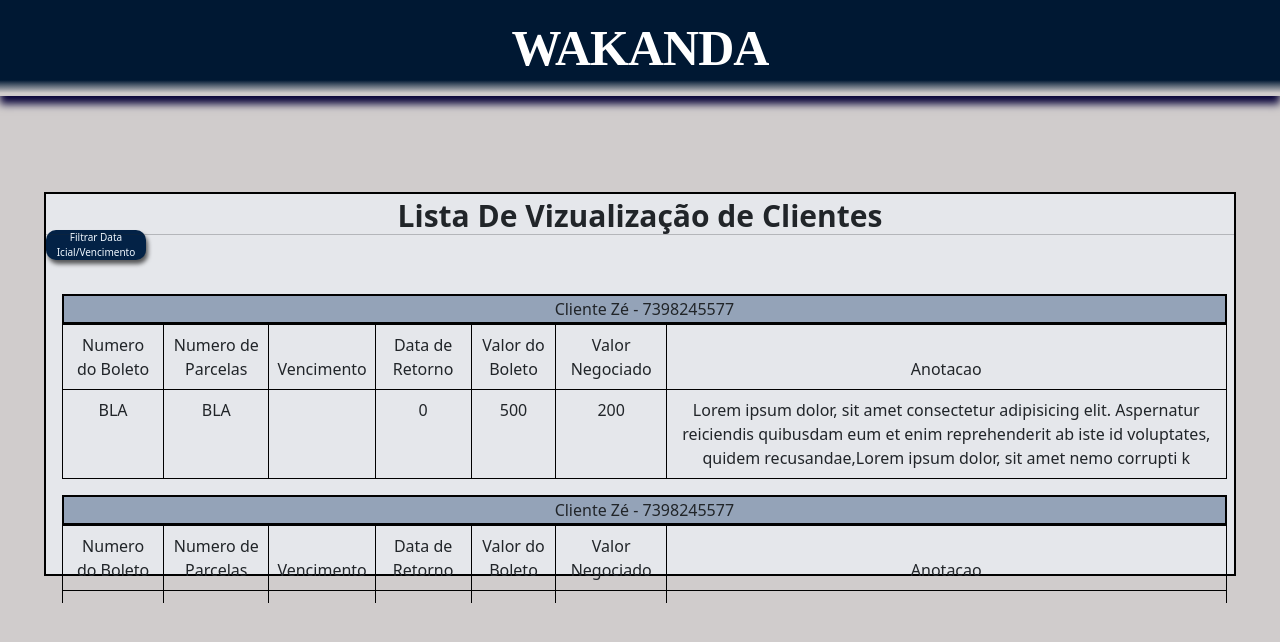
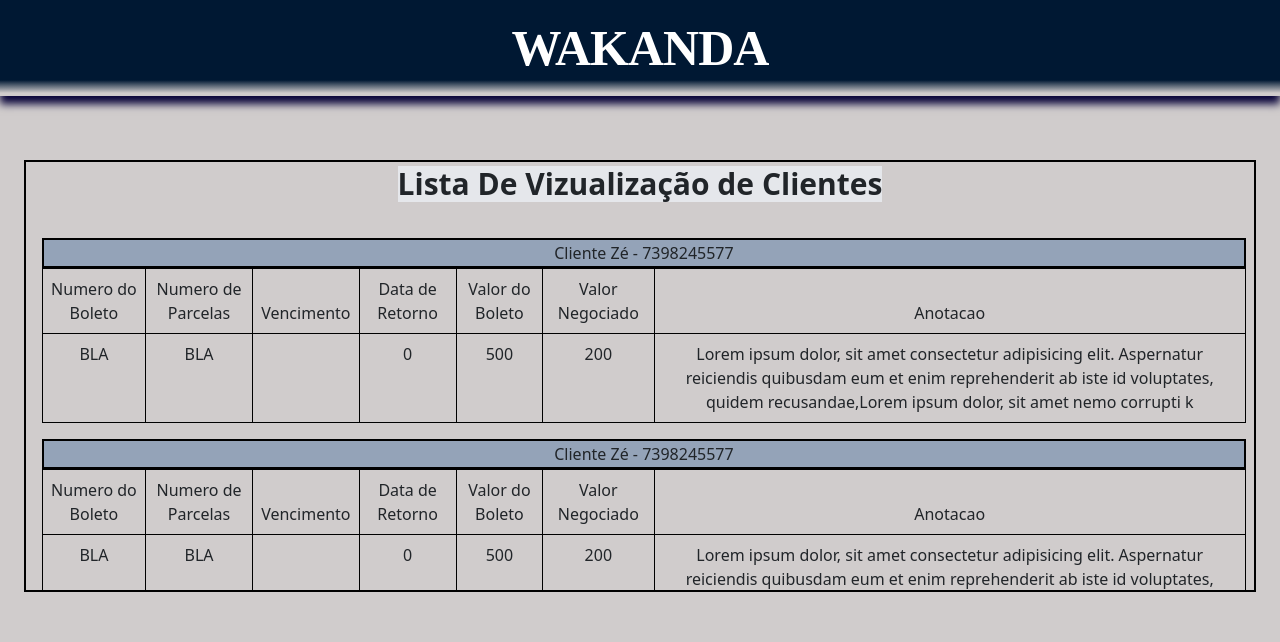
Before and after one commit to Anderson-ams/wakanda_cla-cobranca_boletos, a React (Create React App) app: page / in a window 1280 px wide. Shown: the top 642 px of the page. Built offline with nearby package versions, Linux system fonts and the light colour scheme.

Commit message:
Estilizando container de conteudo da tela home

```diff
--- /dev/null
+++ b/src/components/FiltroDeDados/index.css
@@ -0,0 +1,5 @@
+.botao {
+    font-size: 70%;
+    margin-right: 25px;
+
+}
--- a/src/components/FiltroDeDados/index.tsx
+++ b/src/components/FiltroDeDados/index.tsx
@@ -1,8 +1,10 @@
-function FiltraDados(){
+import './index.css'
+function FiltraDados() {
     return (
-    <h2>
-        Filtrar Data Icial/Vencimento
-    </h2>
+        <button className='botao'>
+            Filtrar Data Icial/Vencimento
+        </button>
+
     );
 }
 export default FiltraDados
--- a/src/components/Tabelas/LayoutTabela/index.tsx
+++ b/src/components/Tabelas/LayoutTabela/index.tsx
@@ -6,11 +6,12 @@
 interface LayoutProps {
     titulo?: string
     children: any
+    className?: React.ElementType | any
 
 }
 function LayoutTabela(props: LayoutProps) {
     return (
-        <Box className={` pt-4 overflow-auto w-screen  flex justify-center text-center`}
+        <Box className={` pt-4  w-screen  flex justify-center text-center`}
             sx={{
                 maxWidth: 50 / 51,
                 maxHeight: 7 / 8,
@@ -18,9 +19,7 @@
                 mt: 1,
                 ml: 2
             }} >
-            <div
-                className={``}>
-                {/* <TituloTabela>{props.titulo}</TituloTabela> */}
+            <div>
                 <span>{props.children}</span>
             </div>
         </Box>
--- a/src/components/TituloTabela/index.tsx
+++ b/src/components/TituloTabela/index.tsx
@@ -1,12 +1,13 @@
-
 function TituloTabela(props: any) {
     return (
-        <div className='flex flex-col justify-center'>
-            <h1 className='text-center text-3xl mt-1 font-bold'>
-                {props.children}
-            </h1>
-            <hr />
-        </div>
+        <>
+            <div className=' bg-gray-200 text-3xl mt-1 font-bold'>
+                <h1>
+                Lista De Vizualização de Clientes
+                </h1>
+
+            </div>
+        </>
     )
 }
 
--- a/src/pages/Lista/index.css
+++ /dev/null
@@ -1,6 +0,0 @@
-.botao {
-    font-size: 10px;
-    width: 100px;
-    margin-right: 500px;
-    margin-top: -5px;
-}
--- a/src/pages/Lista/index.tsx
+++ b/src/pages/Lista/index.tsx
@@ -1,10 +1,11 @@
+import Box from "@mui/material/Box";
 import Container from "@mui/material/Container";
+import FiltraDados from "../../components/FiltroDeDados";
 import LayoutTabela from "../../components/Tabelas/LayoutTabela";
 import TabelaDTO from "../../components/Tabelas/TabelaDTO";
 import TituloTabela from "../../components/TituloTabela";
 import AgregadosDeClientes from "../../core/AgregadosCliente/AgregadosDeCliente";
 import Cliente from "../../core/ClienteCore/Cliente";
-import "./index.css";
 /*
     AL: COMPONENTE TABELA #2
 */
@@ -30,30 +31,44 @@
   return (
     <>
       <Container maxWidth="xl">
-        <div
-          className={`
-    h-96 flex-col ml-5 >
-    mr-5 border-solid border-2 border-black  bg-gray-200
-    w-7/9 mt-24
-   `}
-        >
-          <TituloTabela>
-            Lista De Vizualização de Clientes
-          </TituloTabela>
-          <button className="botao">Filtrar Data Icial/Vencimento</button>
+        <Box className={`border-black border-solid border-2 mt-16 h-5/6`}>
+          <div className={`flex justify-center`}>
+            <TituloTabela />
+          </div>
+          <div>
 
-          <LayoutTabela>
-            <TabelaDTO clienteAgregados={clienteDTO}></TabelaDTO>
-            <TabelaDTO clienteAgregados={clienteDTO}></TabelaDTO>
-            <TabelaDTO clienteAgregados={clienteDTO}></TabelaDTO>
-            <TabelaDTO clienteAgregados={clienteDTO}></TabelaDTO>
-            <TabelaDTO clienteAgregados={clienteDTO}></TabelaDTO>
-            <TabelaDTO clienteAgregados={clienteDTO}></TabelaDTO>
-          </LayoutTabela>
-        </div>
+          </div>
+          <section className={`mt-1 overflow-auto h-96 border-solid border-1`}>
+            <LayoutTabela>
+              <TabelaDTO clienteAgregados={clienteDTO}></TabelaDTO>
+              <TabelaDTO clienteAgregados={clienteDTO}></TabelaDTO>
+            </LayoutTabela>
+          </section>
+        </Box>
       </Container>
     </>
   );
 }
 
 export default CadastrosLista;
+
+/*
+ *  <button>Botão</button>
+      <Container maxWidth="xl">
+        <div className={` absolute ml-96 mr-96  flex justify-center `}><TituloTabela /></div>
+        <div
+          className={`h-96 flex-col ml-5 mr-5 border-solid
+          border-2  border-black  overflow-auto bg-gray-200 w-7/9 mt-9`}
+        >
+
+          <LayoutTabela>
+            <div className=''>
+              <TabelaDTO clienteAgregados={clienteDTO}></TabelaDTO>
+              <TabelaDTO clienteAgregados={clienteDTO}></TabelaDTO>
+              <TabelaDTO clienteAgregados={clienteDTO}></TabelaDTO>
+            </div>
+          </LayoutTabela>
+        </div>
+      </Container>
+ *
+ */
```
Also changed, not shown: src/components/Tabelas/TabelaDTO/index.tsx (+0 -24 lines).
